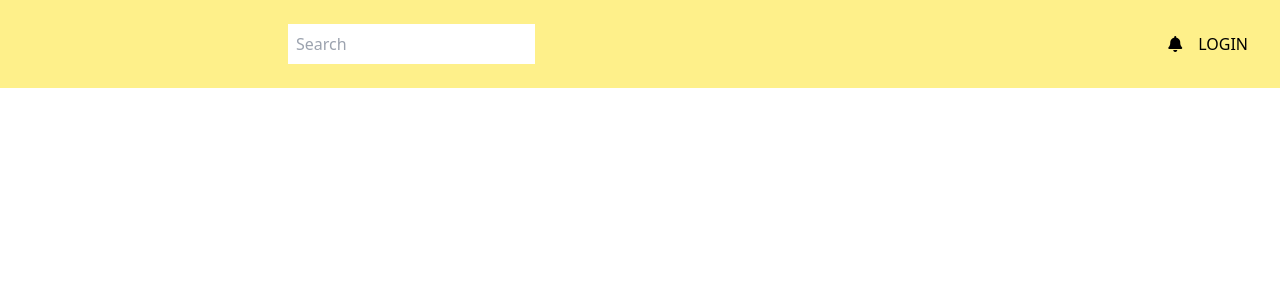
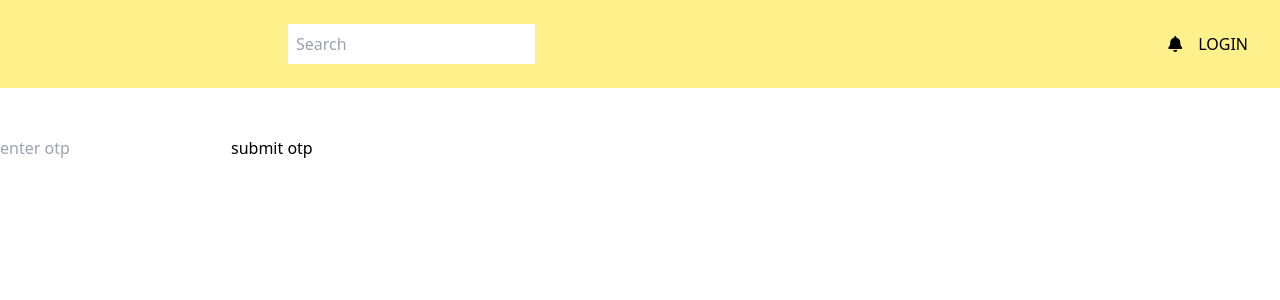
Before and after one commit to Raushan-Kumar95/virtue-gold-Givni, a React (Vite) app: page /otp in a window 1280 px wide. Before the commit this address had no page. Shown: the top 300 px of the page. Built offline with nearby package versions, Linux system fonts and the light colour scheme.

Commit message:
added otp verification functionality in frontend

```diff
--- a/src/App.jsx
+++ b/src/App.jsx
@@ -15,6 +15,8 @@ import Coins from './components/Coins'
 import {CURRENT_USER_TYPE, USER_TYPES } from './components/utils/RoleAuth'
 import { useEffect } from 'react'
 import AuthUser from './components/utils/AuthUser'
+import OtpVerification from './components/otp/OtpVerification'
+
 
 
 
@@ -45,6 +47,8 @@ function App() {
             <Route path='/' element={<Navigate to="/login" replace={true} />} ></Route>
             <Route path='/signup' element={<Public><Signup /></Public>} ></Route>
             <Route path='/login' element={<Public><Login /></Public>} ></Route>
+            <Route path='/otp' element={<Public><OtpVerification /></Public>} ></Route>
+
           </Routes>
 
         </div>
--- a/src/components/Signup.jsx
+++ b/src/components/Signup.jsx
@@ -3,10 +3,13 @@ import Axios from 'axios'
 import goldImg from '../assets/images/goldImg.png'
 import vietue_logo_2 from '/vietue_logo_2.png'
 import { Link } from "react-router-dom";
+import { useNavigate } from 'react-router-dom'
 
 const Signup = () => {
+  const navigate = useNavigate()
 
-  const URL = "http://192.168.1.15:5000/signup"
+  const URL1 = "http://192.168.1.15:5000/signup"
+  const URL2 = "http://192.168.1.15:5000/send-otp"
 
   const [data, setData] = useState({
     fullName: '',
@@ -25,7 +28,7 @@ const Signup = () => {
     e.preventDefault();
     console.log(data);
 
-    Axios.post(URL, {
+    Axios.post(URL1, {
       fullName: data.fullName,
       email: data.email,
       mobile: data.mobile,
@@ -33,6 +36,18 @@ const Signup = () => {
     }).then(res => {
       console.log(res.data);
       alert('Successfully Signup!')
+    }).catch(err => { err })
+
+    Axios.post(URL2, {
+
+      email: data.email,
+
+    }).then(res => {
+      console.log(res.data);
+      if(res.data.code === 200){
+        navigate('/otp')
+      }
+      // alert('otp send')
     }).catch(err => { err })
   }
 
@@ -65,7 +80,7 @@ const Signup = () => {
             <div className='flex gap-2'>
               <i class="fa-solid fa-key bg-white p-3 my-[9px]"></i><input type="password" name="" id="" placeholder='confirm password' className='w-[95%] py-2 px-3 my-2 border border-slate-400 focus:border-red-400 outline-none ' />
             </div>
-            <button className='bg-green-500 hover:bg-green-600 text-white text-xl font-semibold py-2 px-3 my-4 w-full hover:duration-300 hover:shadow-lg'>SIGNUP</button>
+            <button className='bg-green-500 hover:bg-green-600 text-white text-xl font-semibold py-2 px-3 my-4 w-full hover:duration-300 hover:shadow-lg'> SIGNUP</button>
             <p className='text-gray-600 font-semibold'>Already Signup? - <Link to="/login" className='text-purple-800 hover:text-green-800 hover:underline hover:duration-300 hover:drop-shadow-lg hover:scale-110'>Login</Link></p>
           </form>
         </div>
--- /dev/null
+++ b/src/components/otp/OtpVerification.jsx
@@ -0,0 +1,15 @@
+import React from 'react'
+import { Link } from "react-router-dom";
+
+const OtpVerification = () => {
+  return (
+    <div>
+        <div>
+            <input type="text" placeholder='enter otp' />
+            <button>submit otp</button>
+        </div>
+    </div>
+  )
+}
+
+export default OtpVerification
```
